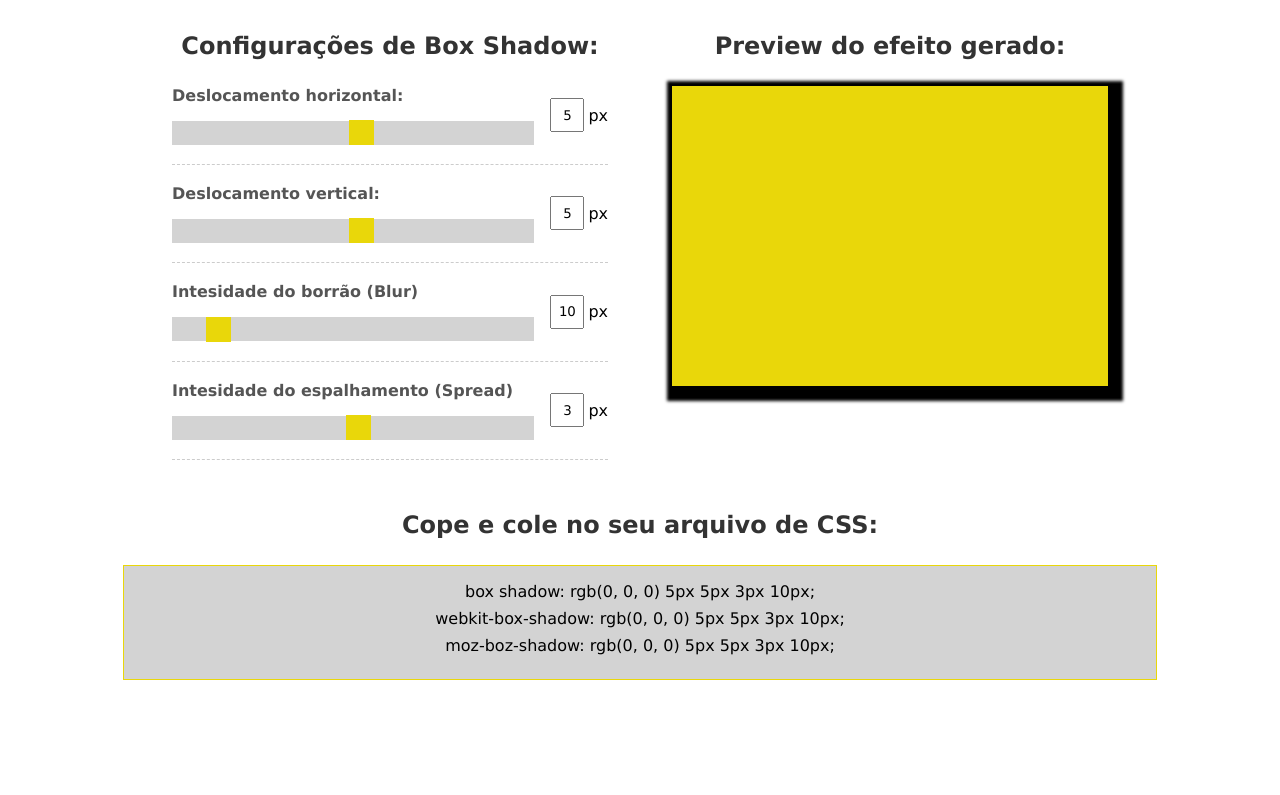
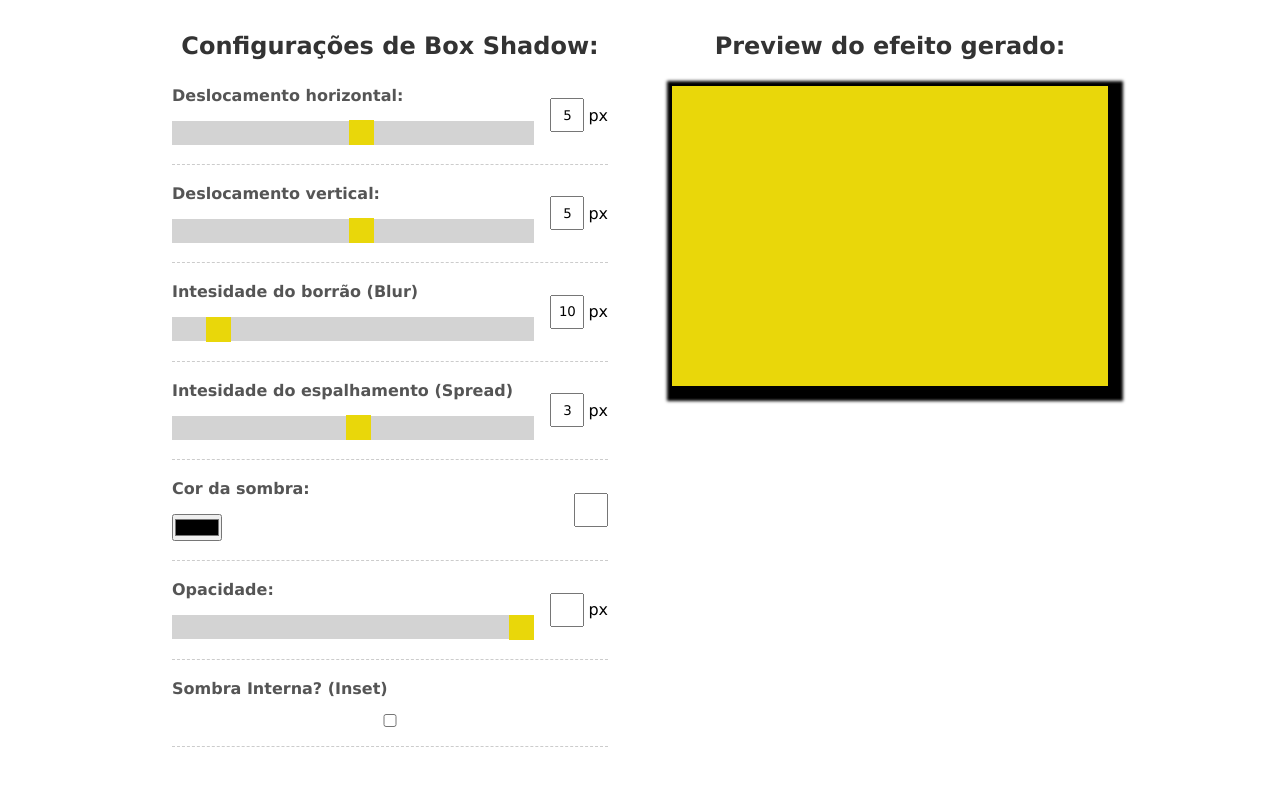
Before and after one commit to MarcosDavi-Dev/Box-Shadow_Generator, a plain HTML site: page index.html in a window 1280 px wide. Shown: the top 795 px of the page. Drawn offline with Linux system fonts and the light colour scheme.

Commit message:
Input of others functionality

```diff
--- a/index.html
+++ b/index.html
@@ -80,6 +80,39 @@
             <p>px</p>
           </div>
         </div>
+        <div class="form-control">
+          <div class="range-input">
+            <label for="color">Cor da sombra:</label>
+            <input type="color" id="color" name="color" value="#000000" />
+          </div>
+          <div class="reference-input">
+            <input type="text" name="color-value" id="color-value" />
+          </div>
+        </div>
+        <div class="form-control">
+          <div class="range-input">
+            <label for="opacity">Opacidade:</label>
+            <input
+              type="range"
+              id="opacity"
+              name="opacity"
+              min="0"
+              max="1"
+              value="1"
+              step="0.01"
+            />
+          </div>
+          <div class="reference-input">
+            <input type="text" name="opacity-value" id="opacity-value" />
+            <p>px</p>
+          </div>
+        </div>
+        <div class="form-control">
+          <div class="range-input">
+            <label for="opacity">Sombra Interna? (Inset)</label>
+            <input type="checkbox" name="inset" id="inset" />
+          </div>
+        </div>
       </div>
       <div id="preview">
         <h2>Preview do efeito gerado:</h2>
```
